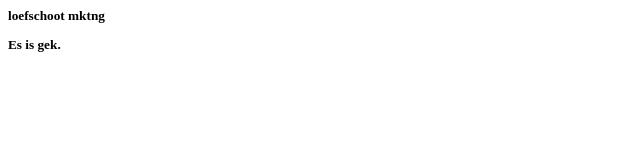
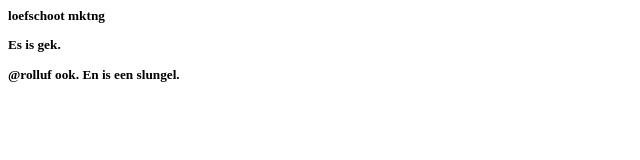
Before and after one commit to Loefschoot/loefschoot.github.io, a plain HTML site: page index.html in a window 1280 px wide. Shown: the whole page, without its empty margins (0-640 px from the left). Drawn offline with Linux system fonts and the light colour scheme.

Commit message:
Update index.html

```diff
--- a/index.html
+++ b/index.html
@@ -7,5 +7,8 @@
 		<p>
 			Es is gek.
 		</p>
+		<p>
+			@rolluf ook. En is een slungel.
+		</p>
 </body>
 </html>
```
